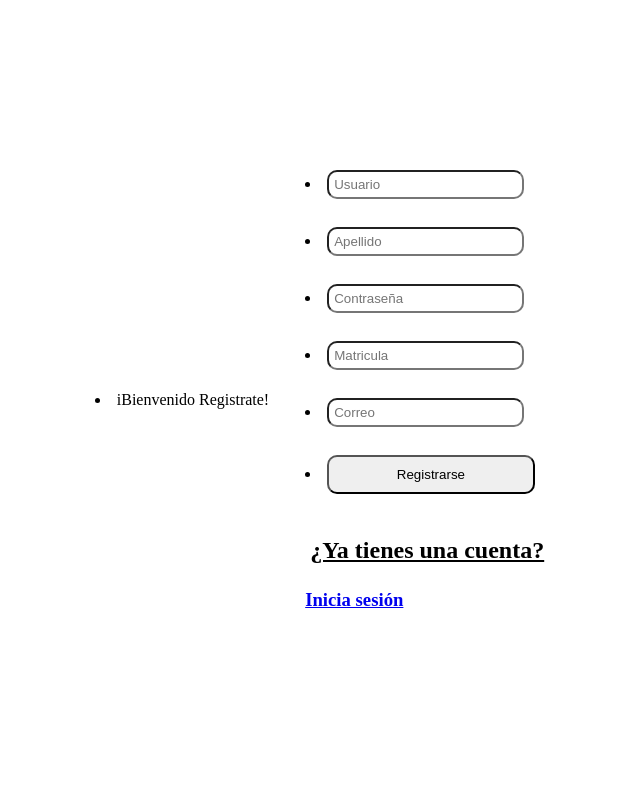
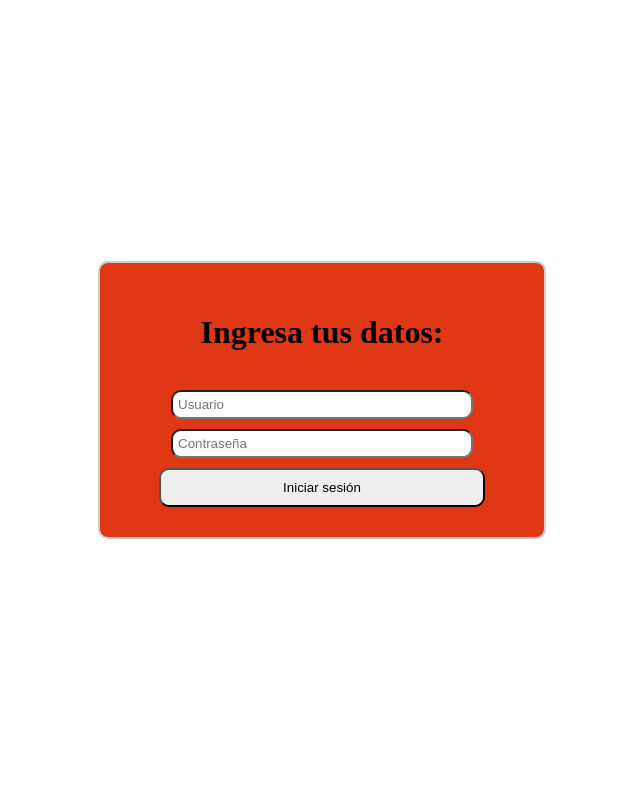
Before and after one commit to Programador54/Saeko, a PHP site: page /inicio_sesion.php in a window 1280 px wide. Shown: the whole page, without its empty margins (318-958 px from the left). Run offline with PHP 8.4, Linux system fonts and the light colour scheme.

Commit message:
Revert "Update inicio_sesion.php"
This reverts commit 3409be391648a0837551fd27b6c5244e6620bc95.
revert Changes

```diff
--- a/inicio_sesion.php
+++ b/inicio_sesion.php
@@ -7,23 +7,21 @@ if ($conn->connect_error) {
 }
 //get data form
 if ($_SERVER["REQUEST_METHOD"] === "POST") {
-    $username = $_POST['username'];
-    $apellido = $_POST['apellido'];
-    $password = $_POST['password'];
-    $matricula = $_POST['matricula'];
-    $correo = $_POST['correo'];
+    $username = $_POST["username"];
+    $password = $_POST["password"];
+    //get the hash
+    $sql = "SELECT password FROM usuarios WHERE username = ?";
+    $stmt = $conn->prepare($sql);
+    $stmt->bind_param("s", $username);
+    $stmt->execute();
+    $stmt->bind_result($hash);
+    $stmt->fetch();
 
-    // Validación de datos del formulario
-    // ...
-
-    $query = "SELECT * FROM usuarios WHERE username=?";
-    $statement = $conn->prepare($query);
-    $statement->bind_param("s", $username);
-    $statement->execute();
-    $result = $statement->get_result();
-
-    if ($result->num_rows > 0) {
-        echo "El usuario ya existe";
+    //check if the user and password are corrects
+    if (password_verify($password, $hash)) {
+        $_SESSION["username"] = $username;
+        header("Location: index.php");
+        exit();
     } else {
         echo "Usuario o contraseña incorrectos";
     }
@@ -80,25 +78,15 @@ $conn->close();
     </style>
 </head>
 
-<body class="backcolor">
-
-    <div class="titulo"><li> iBienvenido Registrate!    </li></div>
-    <div id="sesion">
-    <div class="container">
-
-        <form action="registro.php" method="POST">
-            <li><input type="text" name="username" placeholder="Usuario" required></li>
-            <li><input type="text" name="apellido" placeholder="Apellido" required></li>
-            <li><input type="password" name="password" placeholder="Contraseña" required></li>
-            <li><input type="number" name="matricula" placeholder="Matricula" maxlength="18" required></li>
-            <li><input type="text" name="correo" placeholder="Correo" required></li>
-            <li><button type="submit">Registrarse</button><br></li>
-            <h2>¿Ya tienes una cuenta?</h2> <h3><a href="inicio_sesion.php">Inicia sesión</a></h3>
-      </form>
-    </div>
-    </div>
-
-
+<body>
+    <div class="form">
+        <h1>Ingresa tus datos:</h1><br>
+        <form action="inicio_sesion.php" method="POST">
+            <input type="text" name="username" placeholder="Usuario" required>
+            <input type="password" name="password" placeholder="Contraseña" required>
+            <button type="submit">Iniciar sesión</button><br>
+        </form>
+    </div>
 </body>
 
 </html>
```
